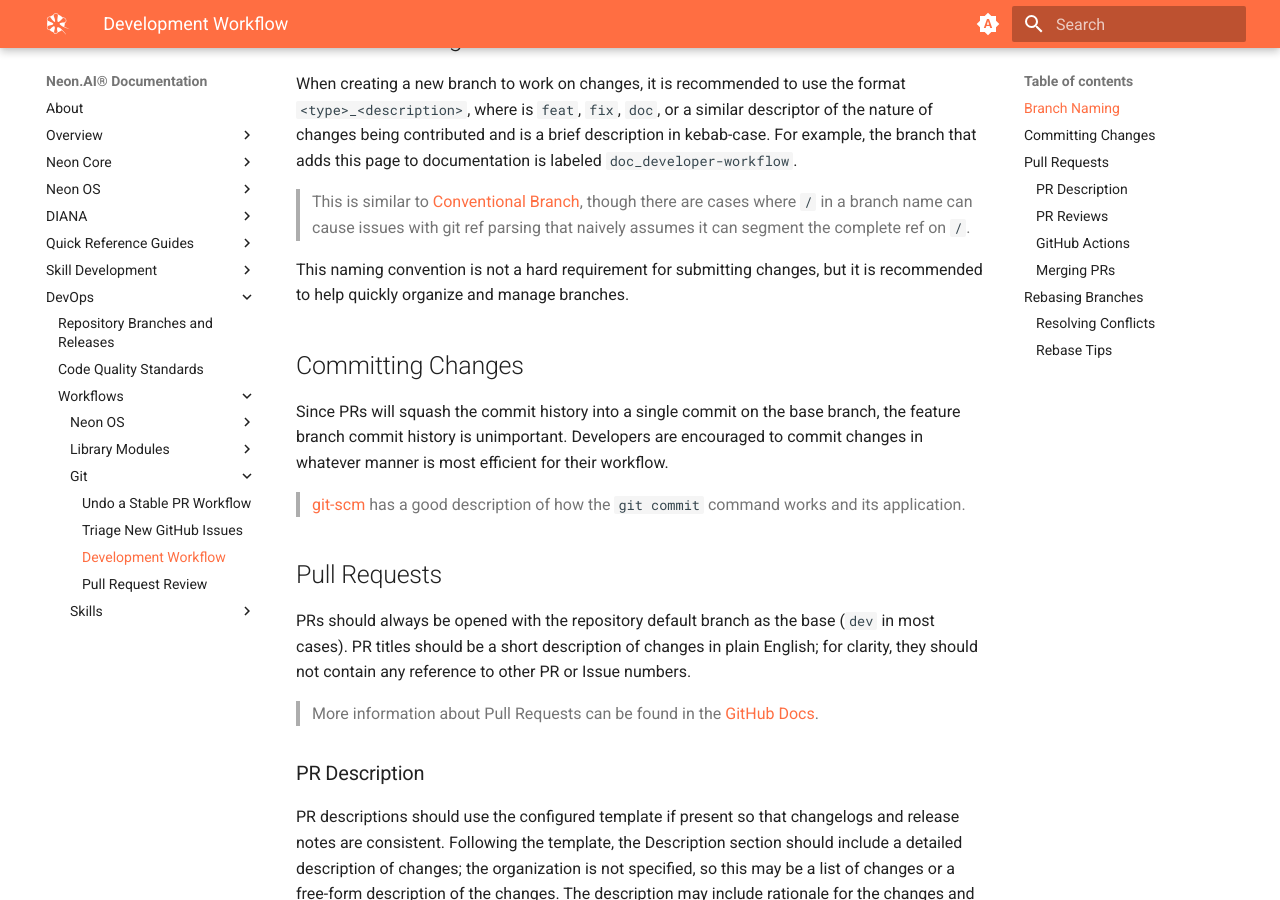
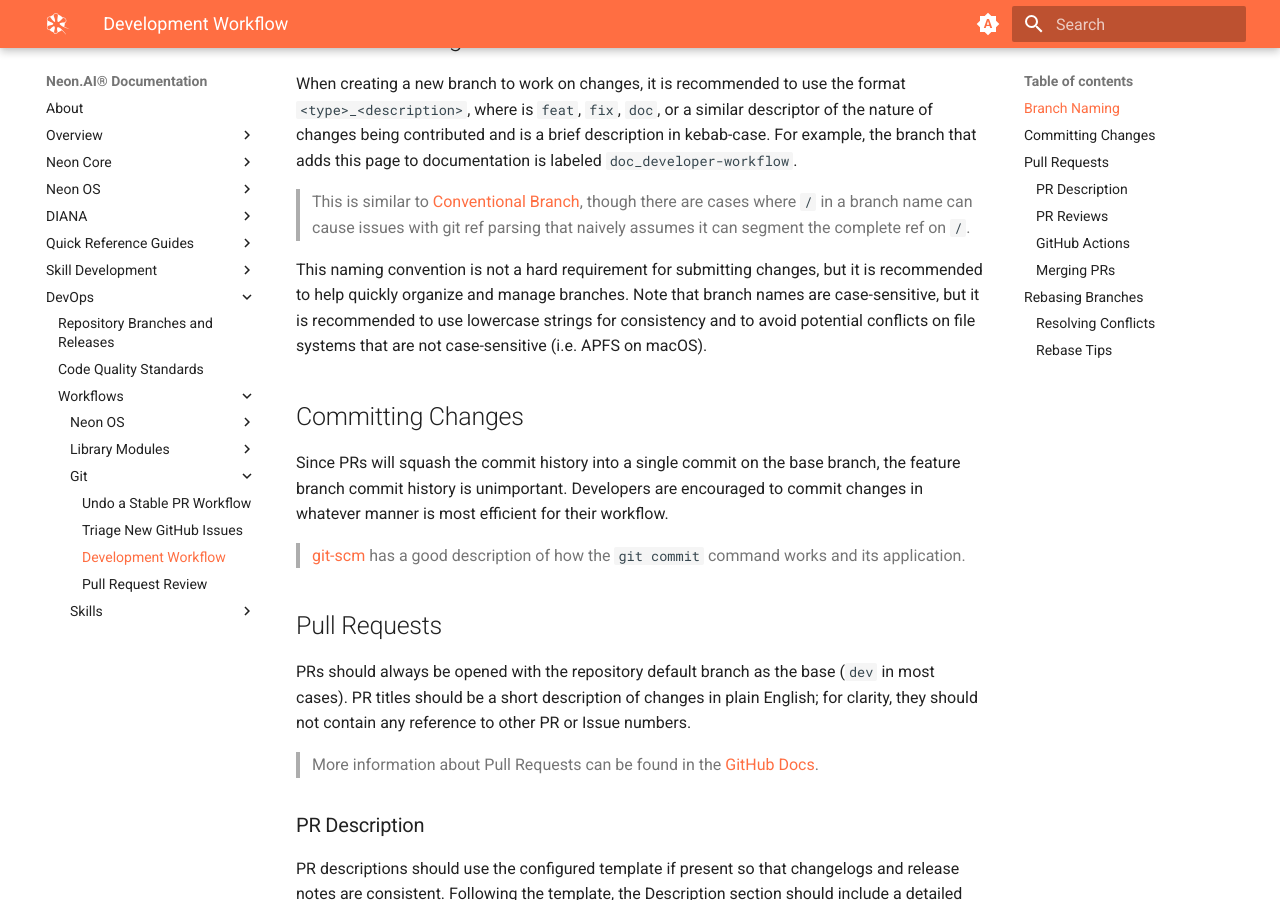
Before and after one commit to NeonGeckoCom/neon-docs, an MkDocs documentation site: the page built from docs/operations/git/development_workflow.md, in a window 1280 px wide and 900 px high, scrolled down 302 px. Built offline with MkDocs 1.6.1 and Material for MkDocs 9.7.7, drawn with Linux system fonts in a browser that asks for light colours; some of the changed text lies outside the part shown.

Commit message:
Update to address review feedback

```diff
--- a/docs/operations/git/development_workflow.md
+++ b/docs/operations/git/development_workflow.md
@@ -15,7 +15,10 @@
   git ref parsing that naively assumes it can segment the complete ref on `/`.
 
 This naming convention is not a hard requirement for submitting changes, but
-it is recommended to help quickly organize and manage branches.
+it is recommended to help quickly organize and manage branches. Note that
+branch names are case-sensitive, but it is recommended to use lowercase strings
+for consistency and to avoid potential conflicts on file systems that are not
+case-sensitive (i.e. APFS on macOS).
 
 ## Committing Changes
 Since PRs will squash the commit history into a single commit on the base branch,
@@ -106,6 +109,9 @@
 changes in the base branch overlapping changes in the feature branch. When this
 happens, the developer performing the rebase must make decisions about how to
 resolve the conflicts.
+> Since these conflicts can be complicated to resolve, it may be best to defer
+  to or collaborate with the developer(s) who are responsible for the
+  conflicting changes.
 
 Since resolving conflicts is a potentially destructive operation, it is
 recommended to create a backup of the feature branch being rebased; this may
```
